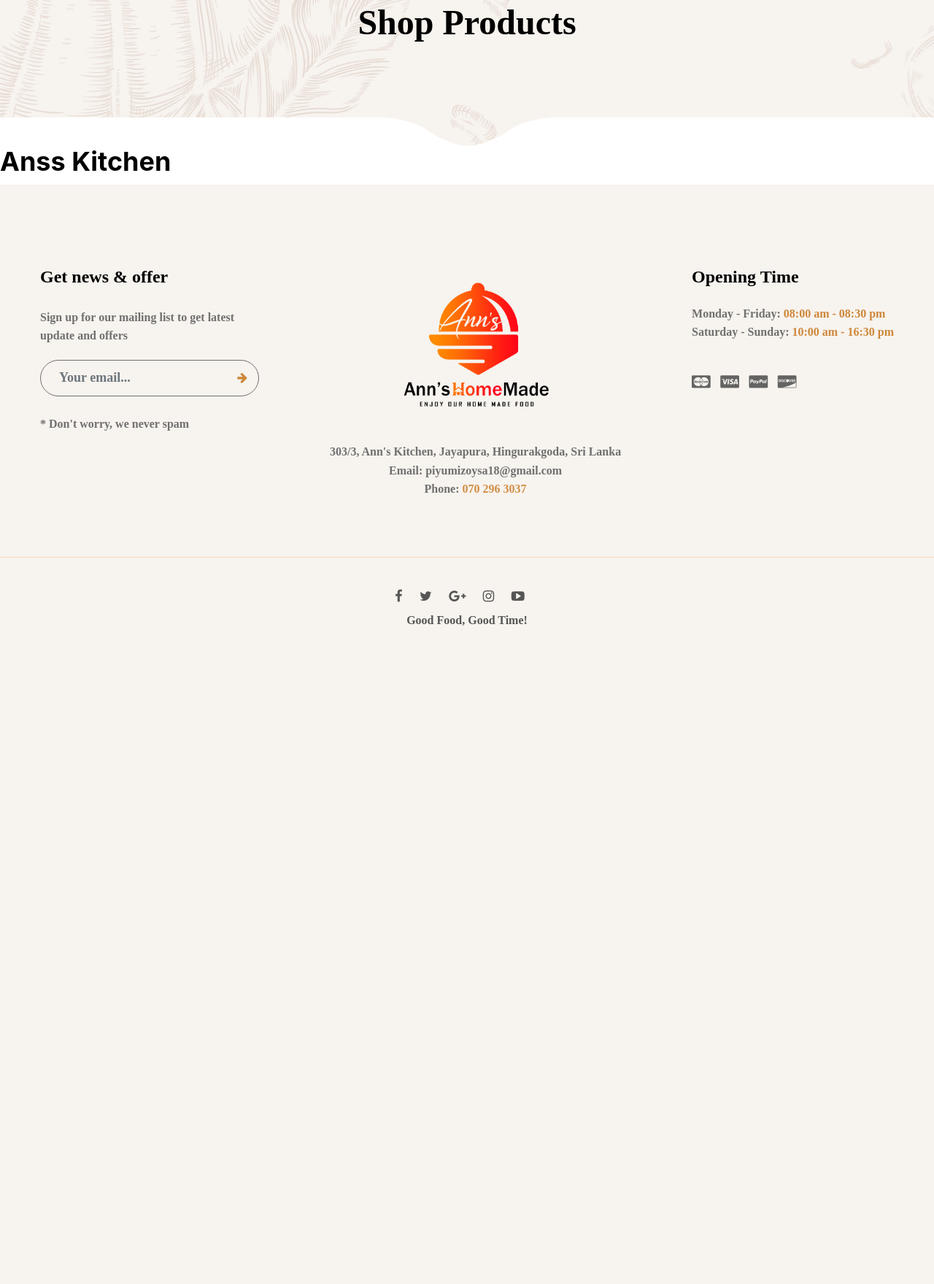
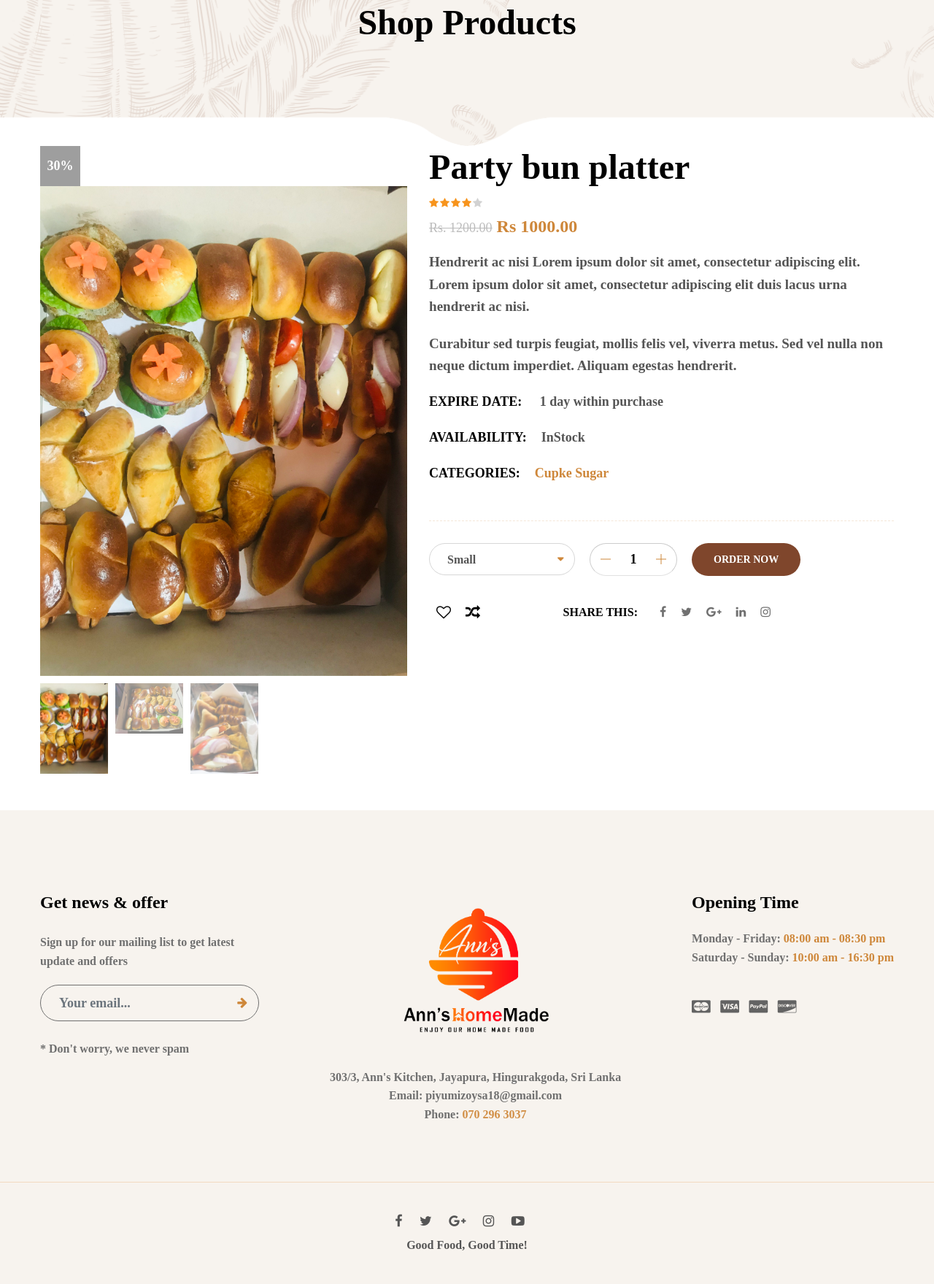
Before and after one commit to isara-ovin/anns-kitchen, a FastAPI app: page / in a window 1280 px wide. Shown: the part 280-2039 px from the top of the page at 73% size. Before the commit the page ends 1137 px from the top, so only its background shows below. Run offline with FastAPI, Linux system fonts and the light colour scheme; some libraries are stand-ins or nearby versions; grey boxes are pictures that could not be loaded.

Commit message:
Added sample photos

```diff
--- a/templates/home.html
+++ b/templates/home.html
@@ -1,5 +1,69 @@
 {% extends "base.html"  %}
 
 {% block content %}
-    <h2>Anss Kitchen</h2>
+<div class="container">
+    <div class="ps-product--detail">
+      <div class="ps-product__header">
+        <div class="ps-product__thumbnail" data-vertical="false">
+          <figure>
+            <div class="ps-wrapper"><span class="ps-badge ps-badge--sale"><i>30%</i></span>
+              <div class="ps-product__gallery" data-arrow="true">
+                <div class="item"><a href="{{ url_for('static', path='img/product/1.jpg') }}"><img src="{{ url_for('static', path='img/product/1.jpg') }}" alt=""></a></div>
+                <div class="item"><a href="{{ url_for('static', path='img/product/2.jpg') }}"><img src="{{ url_for('static', path='img/product/2.jpg') }}" alt=""></a></div>
+                <div class="item"><a href="{{ url_for('static', path='img/product/3.jpg') }}"><img src="{{ url_for('static', path='img/product/3.jpg') }}" alt=""></a></div>
+              </div>
+            </div>
+          </figure>
+          <div class="ps-product__variants" data-item="5" data-md="4" data-sm="4" data-arrow="false">
+            <div class="item"><img src="{{ url_for('static', path='img/product/1.jpg') }}" alt=""></div>
+            <div class="item"><img src="{{ url_for('static', path='img/product/2.jpg') }}" alt=""></div>
+            <div class="item"><img src="{{ url_for('static', path='img/product/3.jpg') }}" alt=""></div>
+          </div>
+        </div>
+        <div class="ps-product__info">
+          <h1>Party bun platter</h1>
+          <div class="ps-product__meta">
+            <div class="ps-product__rating">
+              <select class="ps-rating" data-read-only="true">
+                <option value="1">1</option>
+                <option value="1">2</option>
+                <option value="1">3</option>
+                <option value="1">4</option>
+                <option value="2">5</option>
+              </select>
+            </div>
+          </div>
+          <h4 class="ps-product__price sale">
+            <del> Rs. 1200.00</del> Rs 1000.00
+          </h4>
+          <div class="ps-product__desc">
+            <p>Hendrerit ac nisi Lorem ipsum dolor sit amet, consectetur adipiscing elit. Lorem ipsum dolor sit amet, consectetur adipiscing elit duis lacus urna hendrerit ac nisi.</p>
+            <p>Curabitur sed turpis feugiat, mollis felis vel, viverra metus. Sed vel nulla non neque dictum imperdiet. Aliquam egestas hendrerit.</p>
+          </div>
+          <div class="ps-product__specification">
+            <p><strong>Expire Date:</strong> 1 day within purchase</p>
+            <p><strong>AVAILABILITY:</strong>InStock</p>
+            <p><strong> CATEGORIES:</strong><a href="shop-default.html">Cupke Sugar</a></p>
+          </div>
+          <div class="ps-product__shopping">
+            <select class="ps-select" title="Choose Size">
+              <option value="1">Small</option>
+              <option value="2">Medium</option>
+              <option value="3">Large</option>
+            </select>
+            <div class="form-group--number">
+              <button class="up"></button>
+              <button class="down"></button>
+              <input class="form-control" type="text" placeholder="1">
+            </div><a class="ps-btn" href="shopping-cart.html">Order now</a>
+            <div class="ps-product__actions"><a href="#"><i class="icon-heart"></i></a><a href="#"><i class="icon-chart-bars"></i></a></div>
+          </div>
+          <div class="ps-product__sharing">
+            <div class="ps-product__actions"><a href="#"><i class="fa fa-heart-o"></i></a><a href="#"><i class="fa fa-random"></i></a></div>
+            <p>Share This:<a class="facebook" href="#"><i class="fa fa-facebook"></i></a><a class="twitter" href="#"><i class="fa fa-twitter"></i></a><a class="google" href="#"><i class="fa fa-google-plus"></i></a><a class="linkedin" href="#"><i class="fa fa-linkedin"></i></a><a class="instagram" href="#"><i class="fa fa-instagram"></i></a></p>
+          </div>
+        </div>
+      </div>
+    </div>
+</div>
 {% endblock %}
```
Also changed, not shown: static/img/product/1.jpg (added), static/img/product/2.jpg (added), static/img/product/3.jpg (added).
